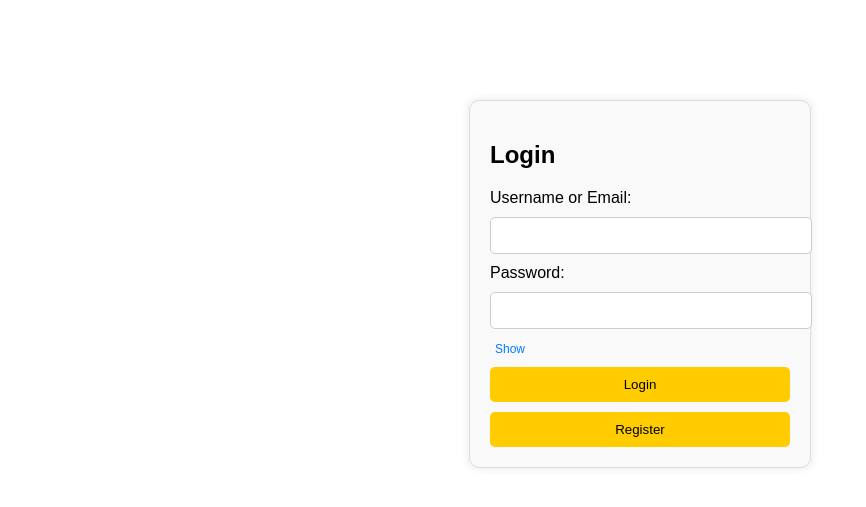
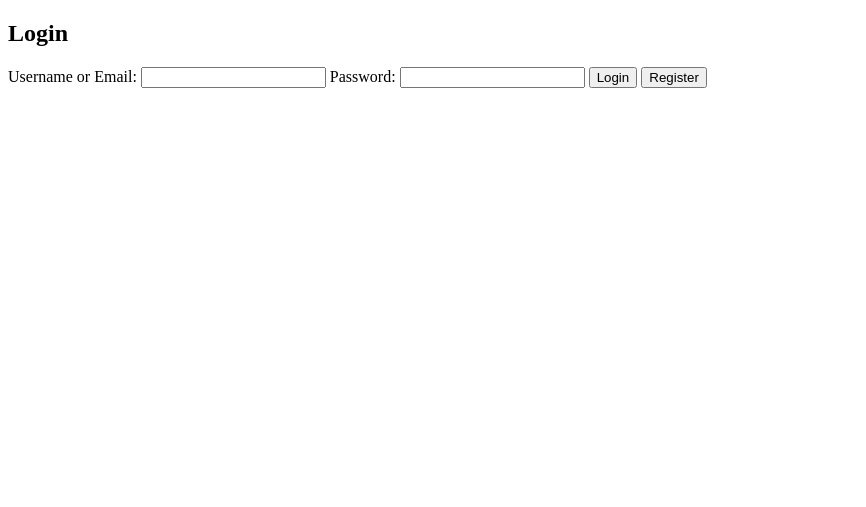
Before and after one commit to DarkTheme644/Taxi-Service-MVP, a Flask app: page /login in a window 1280 px wide. Shown: the top 507 px of the page, without its empty margins (0-866 px from the left). Run offline with Flask 3, Linux system fonts and the light colour scheme.

Commit message:
Нормальная страница входа

```diff
--- a/app/templates/login.html
+++ b/app/templates/login.html
@@ -4,84 +4,18 @@
     <meta charset="UTF-8">
     <meta name="viewport" content="width=device-width, initial-scale=1.0">
     <title>Login</title>
-    <style>
-        body {
-            background-color: white;
-            font-family: Arial, sans-serif;
-        }
-        .container {
-            width: 300px;
-            margin: 100px auto;
-            padding: 20px;
-            background-color: #f9f9f9;
-            border: 1px solid #ddd;
-            border-radius: 10px;
-            box-shadow: 0px 0px 10px rgba(0, 0, 0, 0.1);
-        }
-        input[type="text"], input[type="password"] {
-            width: 100%;
-            padding: 10px;
-            margin: 10px 0;
-            border: 1px solid #ccc;
-            border-radius: 5px;
-        }
-        .btn {
-            width: 100%;
-            padding: 10px;
-            background-color: #ffcc00;
-            color: black;
-            border: none;
-            border-radius: 5px;
-            cursor: pointer;
-            margin-top: 10px;
-        }
-        .btn:hover {
-            background-color: #f2b600;
-        }
-        .show-password {
-            cursor: pointer;
-            color: #007BFF;
-            margin-left: 5px;
-            font-size: 12px;
-        }
-    </style>
 </head>
 <body>
-
-<div class="container">
     <h2>Login</h2>
-    <form action="/login" method="POST" onsubmit="return loginUser(event)">
+    <form action="{{ url_for('main.login') }}" method="POST">
         <label for="username">Username or Email:</label>
         <input type="text" id="username" name="username" required>
 
         <label for="password">Password:</label>
         <input type="password" id="password" name="password" required>
-        <span class="show-password" onclick="togglePassword()">Show</span>
 
-        <button type="submit" class="btn">Login</button>
-        <button type="button" class="btn" onclick="window.location.href='/register'">Register</button>
+        <button type="submit">Login</button>
+        <button type="button" onclick="window.location.href='{{ url_for('main.register') }}'">Register</button>
     </form>
-</div>
-
-<script>
-    function togglePassword() {
-        var passwordField = document.getElementById("password");
-        if (passwordField.type === "password") {
-            passwordField.type = "text";
-        } else {
-            passwordField.type = "password";
-        }
-    }
-
-    // Имитация входа пользователя и перехода на домашнюю страницу
-    function loginUser(event) {
-        event.preventDefault();
-
-        // Логика проверки логина и пароля может быть добавлена здесь
-        // После успешного входа перенаправляем пользователя на домашнюю страницу
-        window.location.href = '/home';
-    }
-</script>
-
 </body>
 </html>
```
